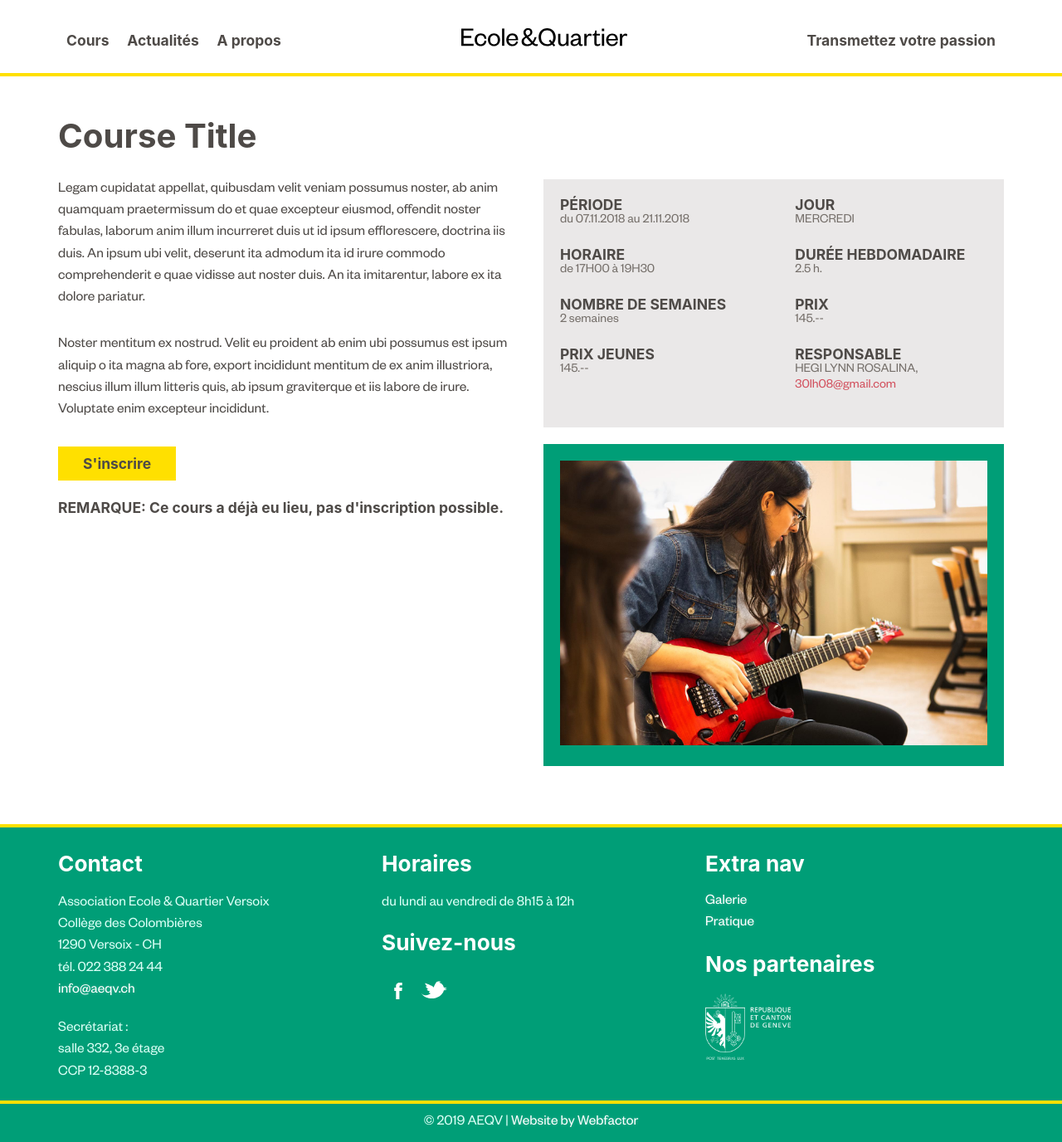
After one commit to chillydesign/aeqv_static, a PHP site: page /course.html in a window 1280 px wide. The commit adds this page. Shown: the whole page at 83% size. Run offline with PHP 8.4, Linux system fonts and the light colour scheme; some web fonts are replaced.

Commit message:
add single course page

```diff
--- /dev/null
+++ b/course.html
@@ -0,0 +1,151 @@
+<!DOCTYPE html>
+<html lang="en">
+<head>
+    <meta charset="UTF-8">
+    <meta name="viewport" content="width=device-width, initial-scale=1.0">
+    <meta http-equiv="X-UA-Compatible" content="ie=edge">
+    <title>AEQV</title>
+    <link rel="stylesheet" href="css/style.css">
+</head>
+<body>
+
+
+    <header>
+        <div class="container">
+            <a href="index.html" id="branding_mobile">AEQV</a>
+            <nav>
+                <ul>
+                    <li><a href="search.html">Cours</a></li>
+                    <li><a href="index.html">Actualités</a></li>
+                    <li><a href="index.html">A propos</a></li>
+                </ul>
+                <ul id="branding">
+                    <li>
+                        <a href="index.html">AEQV</a>
+                    </li>
+                </ul>
+                <ul>
+                    <li><a href="search.html">Transmettez votre passion</a></li>
+                </ul>
+            </nav>
+        </div>
+        <a href="#" id="menu_button">Menu</a>
+    </header>
+
+
+
+
+    <section>
+        <div class="container">
+            <h1>Course Title</h1>
+
+
+            <div class="row">
+                <div class="col-sm-6">
+                    <p>Legam cupidatat appellat, quibusdam velit veniam possumus noster, ab anim quamquam praetermissum do et quae excepteur eiusmod, offendit noster fabulas, laborum anim illum incurreret duis ut id ipsum efflorescere, doctrina iis duis. An ipsum ubi velit, deserunt ita admodum ita id irure commodo comprehenderit e quae vidisse aut noster duis. An ita imitarentur, labore ex ita dolore pariatur. </p>
+                    <p>Noster mentitum ex nostrud. Velit eu proident ab enim ubi possumus est ipsum aliquip o ita magna ab fore, export incididunt mentitum de ex anim illustriora, nescius illum illum litteris quis, ab ipsum graviterque et iis labore de irure. Voluptate enim excepteur incididunt.</p>
+
+                    <a href="#" class="button margin_bottom">S'inscrire</a>
+
+                    <p><strong>REMARQUE: Ce cours a déjà eu lieu, pas d'inscription possible.</strong></p>
+
+
+
+
+                </div>
+                <div class="col-sm-6">
+
+                    <div class="box">
+
+                        <ul class="course_infos">
+                            <li><strong>Période</strong><span>du 07.11.2018 au 21.11.2018</span></li>
+                            <li><strong>Jour</strong><span>MERCREDI</span></li>
+                            <li><strong>Horaire</strong><span>de 17H00 à 19H30</span></li>
+                            <li><strong>Durée hebdomadaire</strong><span>2.5 h.</span></li>
+                            <li><strong>Nombre de semaines</strong><span>2 semaines</span></li>
+                            <li><strong>Prix</strong><span>145.--</span></li>
+                            <li><strong>Prix jeunes</strong><span>145.--</span></li>
+                            <li><strong>Responsable</strong><span>HEGI LYNN ROSALINA, <br> <a href="mailto:30lh08@gmail.com">30lh08@gmail.com</a></span></li>
+                        </ul>
+
+
+                    </div>
+                    <div class="box green_box">
+                        <img src="images/aeqv4.jpg" alt="" />
+                    </div>
+                </div>
+            </div>
+
+
+        </div>
+    </section>
+
+
+
+
+    <footer>
+
+
+        <div class="container">
+            <div class="row">
+                <div class="col-sm-4">
+
+                    <h3>Contact</h3>
+                    <p>Association Ecole & Quartier Versoix <br>
+                        Collège des Colombières <br>
+                        1290 Versoix - CH <br>
+                        tél. 022 388 24 44 <br>
+                        <a href="mailto:info@aeqv.ch">info@aeqv.ch</a>
+                    </p>
+
+                    <p>Secrétariat : <br>
+                        salle 332, 3e étage<br>
+                        CCP 12-8388-3<br>
+                    </p>
+
+                </div><!-- END OF COL -->
+                <div class="col-sm-4">
+                    <h3>Horaires</h3>
+                    <p>du lundi au vendredi de 8h15 à 12h </p>
+
+
+                    <h3>Suivez-nous</h3>
+                    <p>
+                        <a class="social_icon facebook_icon" href="facebook">Facebook</a>
+                        <a class="social_icon twitter_icon" href="twitter">twitter</a>
+                    </p>
+                </div>
+                <div class="col-sm-4">
+                    <h3>Extra nav</h3>
+                    <ul>
+                        <li><a href="index.html">Galerie</a></li>
+                        <li><a href="search.html">Pratique</a></li>
+                    </ul>
+
+                    <h3>Nos partenaires</h3>
+                    <div id="partners_logos">
+                        <img src="images/geneve.png" alt="" />
+                    </div>
+
+
+                </div><!-- END OF COL -->
+            </div>
+        </div>
+
+
+
+
+        <p id="copyright_notice">
+            &copy; 2019 AEQV |
+            <a href="https://webfactor.ch" target="_blank">Website by Webfactor</a>
+        </p>
+
+
+    </footer>
+
+
+    <script type="text/javascript" src="js/jquery.min.js"></script>
+    <script type="text/javascript" src="js/slick.min.js"></script>
+    <script type="text/javascript" src="js/scripts.js"></script>
+</body>
+</html>
--- a/scss/style.scss
+++ b/scss/style.scss
@@ -436,3 +436,35 @@ section#become_member { } // #become_member
     background: $brown;
     outline: solid 20px $brown;
 }
+
+
+
+
+
+// SINGLE COURSE
+.course_infos {
+    display: flex;
+    flex-wrap: wrap;
+    align-items: flex-start;
+    justify-content: space-between;
+    margin: 0;
+    padding: 0;
+    li {
+        width: 45%;
+        max-width: 45%;
+        padding: 0  0 20px;
+        margin: 0;
+        display: block;
+        strong {
+            display: block;
+            text-transform: uppercase;
+
+        }
+        span {
+            display: block;
+            color: $medium_grey;
+            font-size: 90%;
+        }
+    }
+}
+// SINGLE COURSE
--- a/scss/typography.scss
+++ b/scss/typography.scss
@@ -89,6 +89,12 @@ a {
             transform: scale(1.1);
 
         }
+        &.margin_top {
+            margin-top: 20px;
+        }
+        &.margin_bottom {
+            margin-bottom: 20px;
+        }
     }
 
 
```
Also changed, not shown: search.html (+12 -12 lines), css/style.css.
